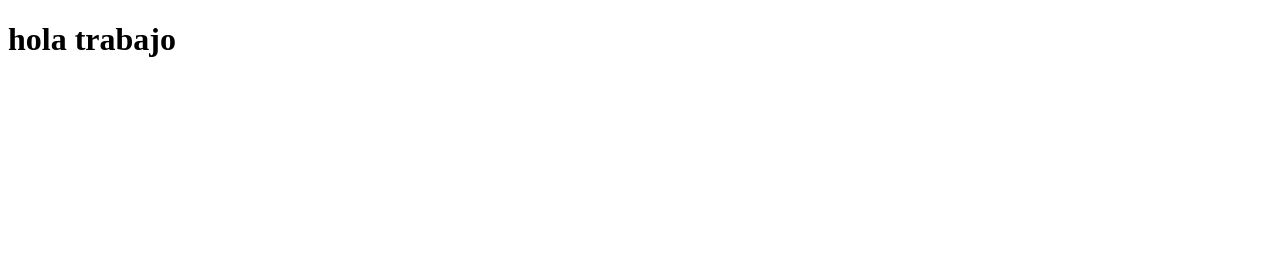
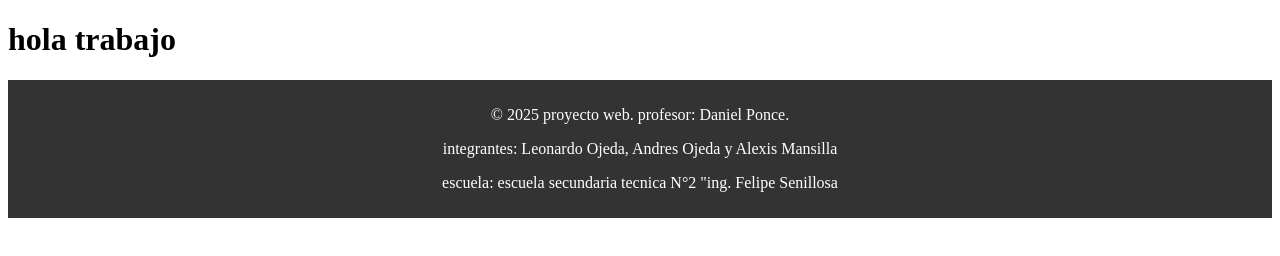
Before and after one commit to alexis-manslla/proyecto-web, a plain HTML site: page index.html in a window 1280 px wide. Drawn offline with Linux system fonts and the light colour scheme.

Commit message:
footer terminado por leo

```diff
--- a/index.html
+++ b/index.html
@@ -8,4 +8,11 @@
 <body>
     <h1>hola trabajo</h1>
 </body>
+<footer style="background-color: #333; color: white; padding: 10px; text-align: center;">
+    <p>&copy; 2025  proyecto web. profesor: Daniel Ponce.</p>
+    <p>integrantes: Leonardo Ojeda, Andres Ojeda y Alexis Mansilla</p>
+    <p>
+        <a href="https://tecnica2tandil.edu.ar/historyFront.php" style="color: white; text-decoration: none;">escuela: escuela secundaria tecnica N°2 "ing. Felipe Senillosa</a>
+    </p>
+</footer>
 </html>
```
